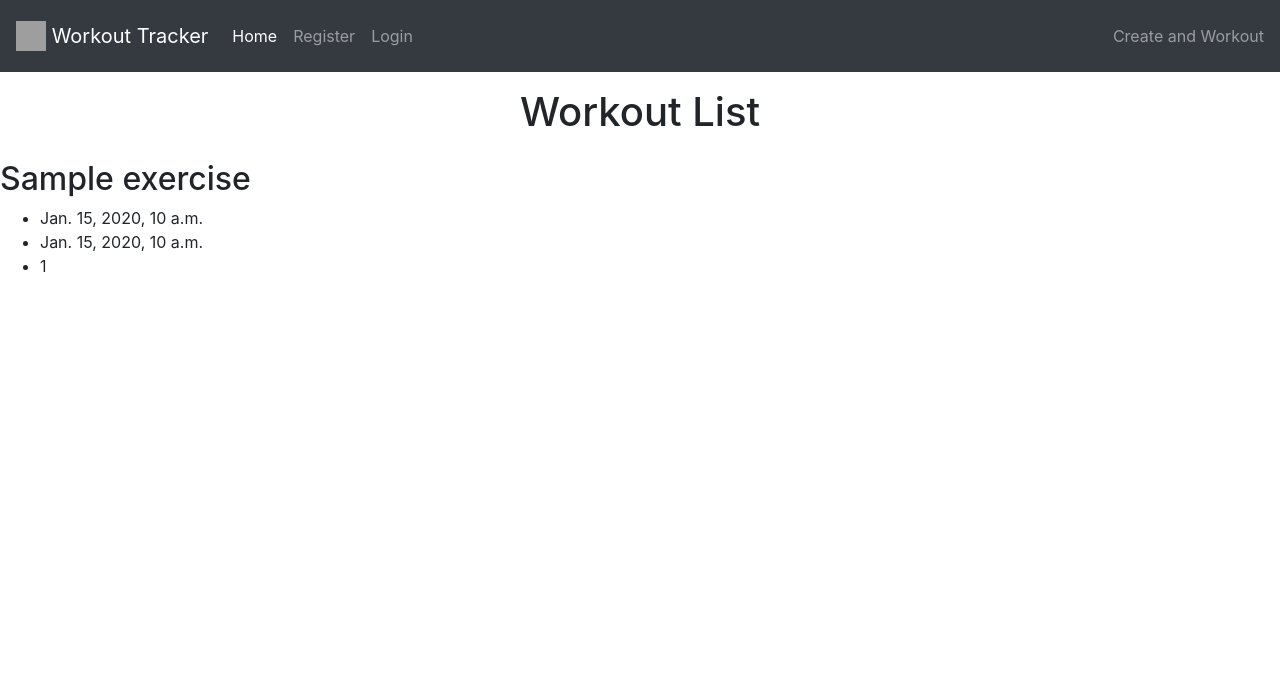
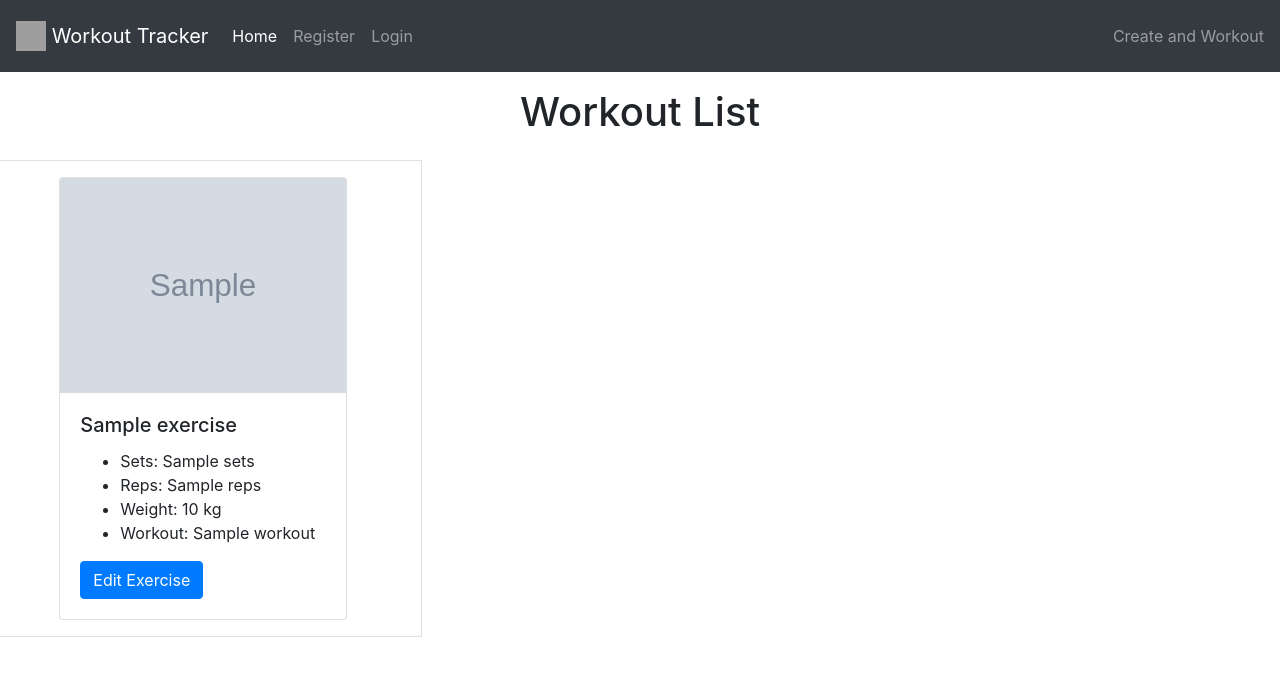
Before and after one commit to MattDunks94/create_workout_app_broken, a Django app: template templates/index.html in a window 1280 px wide. Shown: the top 676 px of the page. Run offline with Django 3.2, Linux system fonts and the light colour scheme; tables that the repository leaves empty hold one stand-in row (values such as "Sample post"); the template is opened without the code that fills it: values that come from a table or form of the project are taken from there, most other values are stand-ins (such as "Sample title", 1, 10 or a date in 2020); grey boxes marked "Sample" are stand-in pictures; some libraries are stand-ins or nearby versions; grey boxes are pictures that could not be loaded.

Commit message:
modified template language to display exercises, inserted bootstrap card

```diff
--- a/templates/index.html
+++ b/templates/index.html
@@ -4,15 +4,32 @@
 
 <h1 class="text-center py-3">Workout List</h1>
 
-{% for workout in object_list %}
+<div class="row">
+    {% for exercise in object_list %}
+    <div class="col-sm-4 py-3 border">
+        <div class="card m-auto" style="width: 18rem;">
+            {% if "placeholder" in workout.featured_image.url %}
+            <img src="https://res.cloudinary.com/die65ihvc/image/upload/v1667139010/PROJECT-4/featured-placeholder_psw6rc.jpg"
+                class="card-img-top" alt="placeholder">
+            {% else %}
+            <img src="{{ workout.featured_image }}"
+                class="card-img-top" alt="placeholder">
+            {% endif %}
+            <div class="card-body">
+                <h5 class="card-title">{{ exercise.exercise }}</h5>
+                <ul>
+                    <li>Sets: {{ exercise.sets }}</li>
+                    <li>Reps: {{ exercise.reps }}</li>
+                    <li>Weight: {{ exercise.weight }} kg</li>
+                    <li>Workout: {{ exercise.workout }}</li>
+                </ul>
+                <a href="#" class="btn btn-primary">Edit Exercise</a>
+            </div>
+        </div>
+    </div>
+    {% endfor %}
+</div>
 
-    <h2>{{ workout.title }}</h2>
-    <ul>
-        <li>{{ workout.published_by }}</li>
-        <li>{{ workout.created_on }}</li>
-        <li>{{ workout.workout|length }}</li>
-    </ul>
 
-{% endfor %}
 
 {% endblock %}
```
